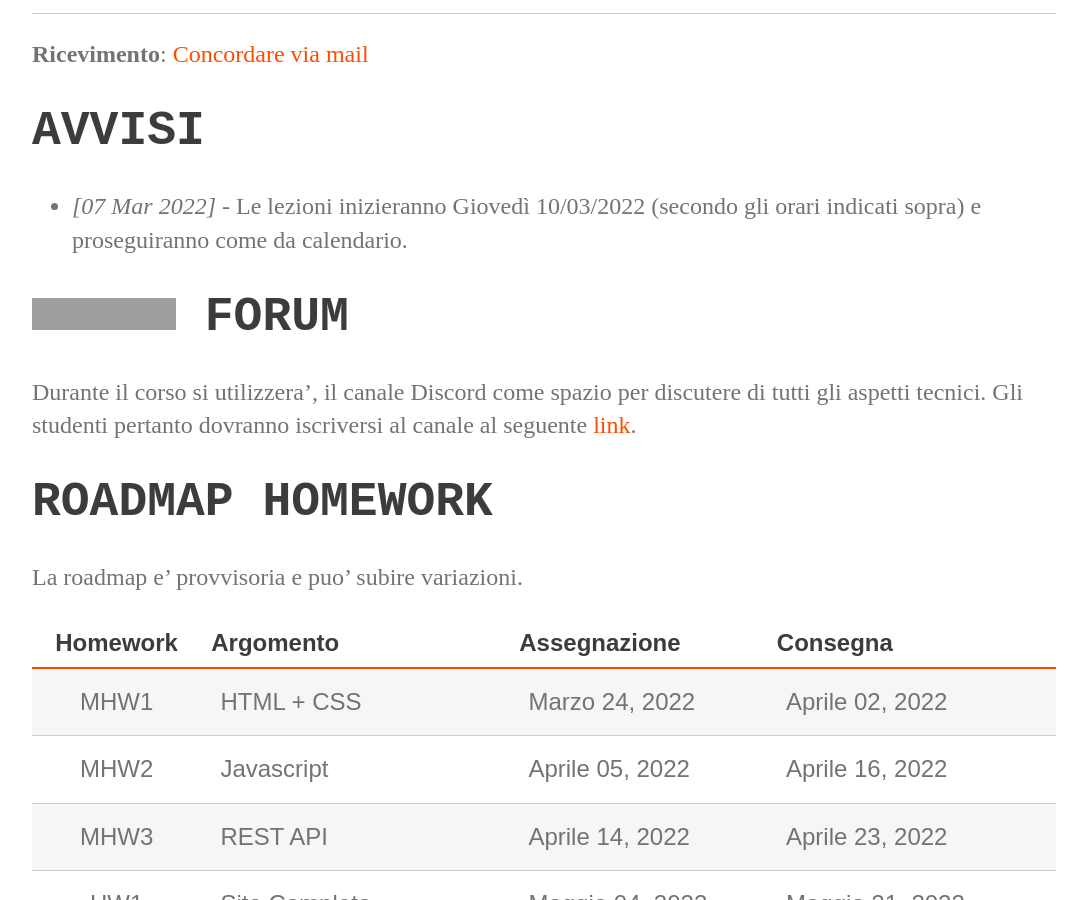
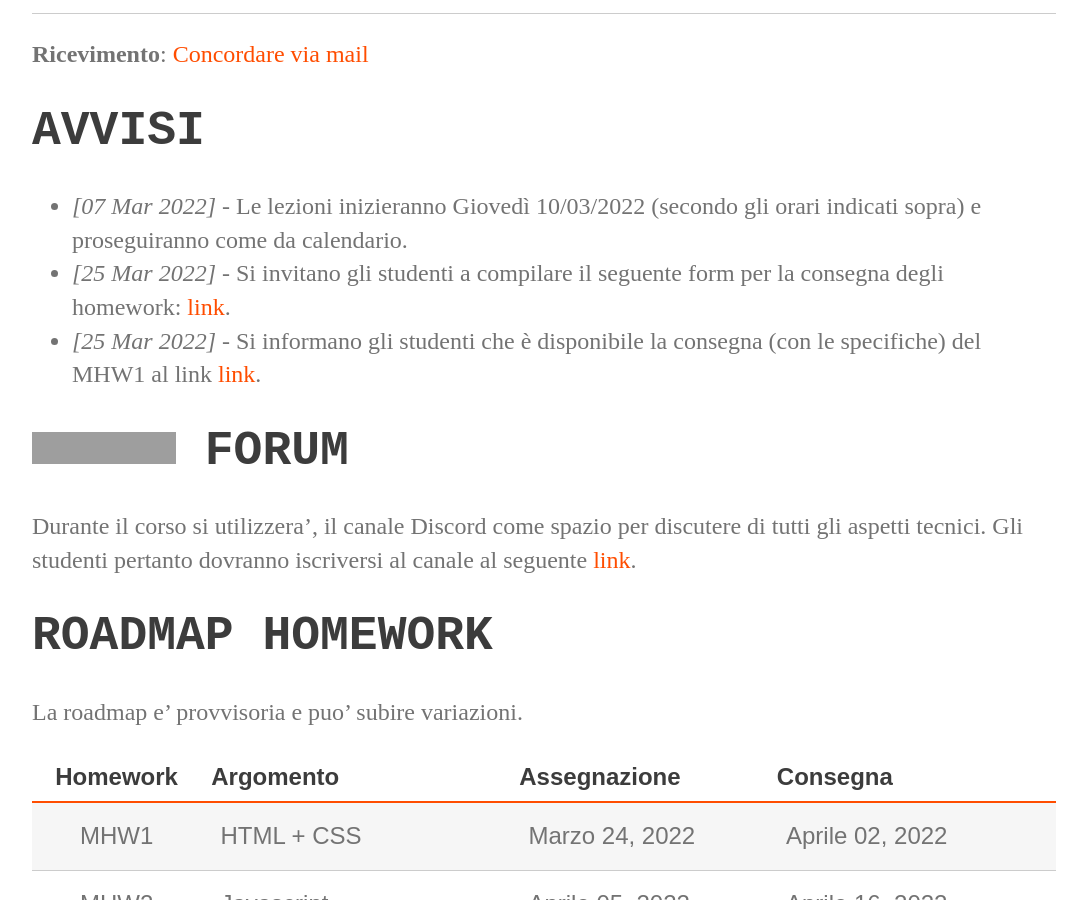
Before and after one commit to perceivelab/database-course, a Jekyll site: the page built from index.md, in a window 1280 px wide and 900 px high, scrolled down 895 px. Shown: the whole window, without its empty margins (96-1183 px from the left). Built offline with Jekyll 4.4.1, drawn with Linux system fonts in a browser that asks for light colours; our own code applies the rules of GitHub Pages for plain Markdown files; grey boxes are pictures that could not be loaded.

Commit message:
Update index.md

```diff
--- a/index.md
+++ b/index.md
@@ -17,6 +17,10 @@ layout: default
 
 # AVVISI
 - *[07 Mar 2022]* - Le lezioni inizieranno Giovedì 10/03/2022 (secondo gli orari indicati sopra) e proseguiranno come da calendario.
+- *[25 Mar 2022]* - Si invitano gli studenti a compilare il seguente form per la consegna degli homework: [link](https://forms.gle/ZggUdJACy4sDSexAA).
+- *[25 Mar 2022]* - Si informano gli studenti che è disponibile la consegna (con le specifiche) del MHW1 al link   [link](https://perceivelab.github.io/web-programming-course/mhw1).
+
+
 
 
 # ![](https://img.shields.io/badge/-7289DA?style=flat&logo=discord&logoColor=white) FORUM
```
